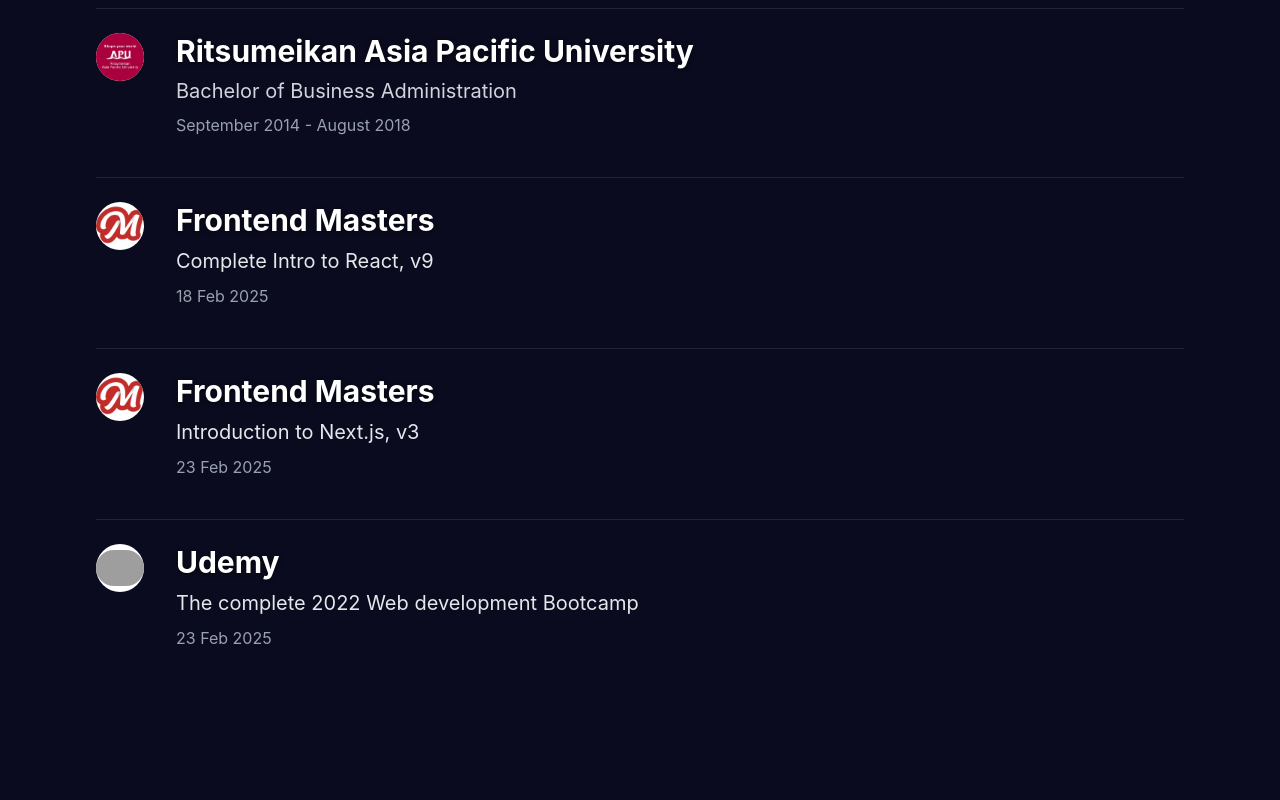
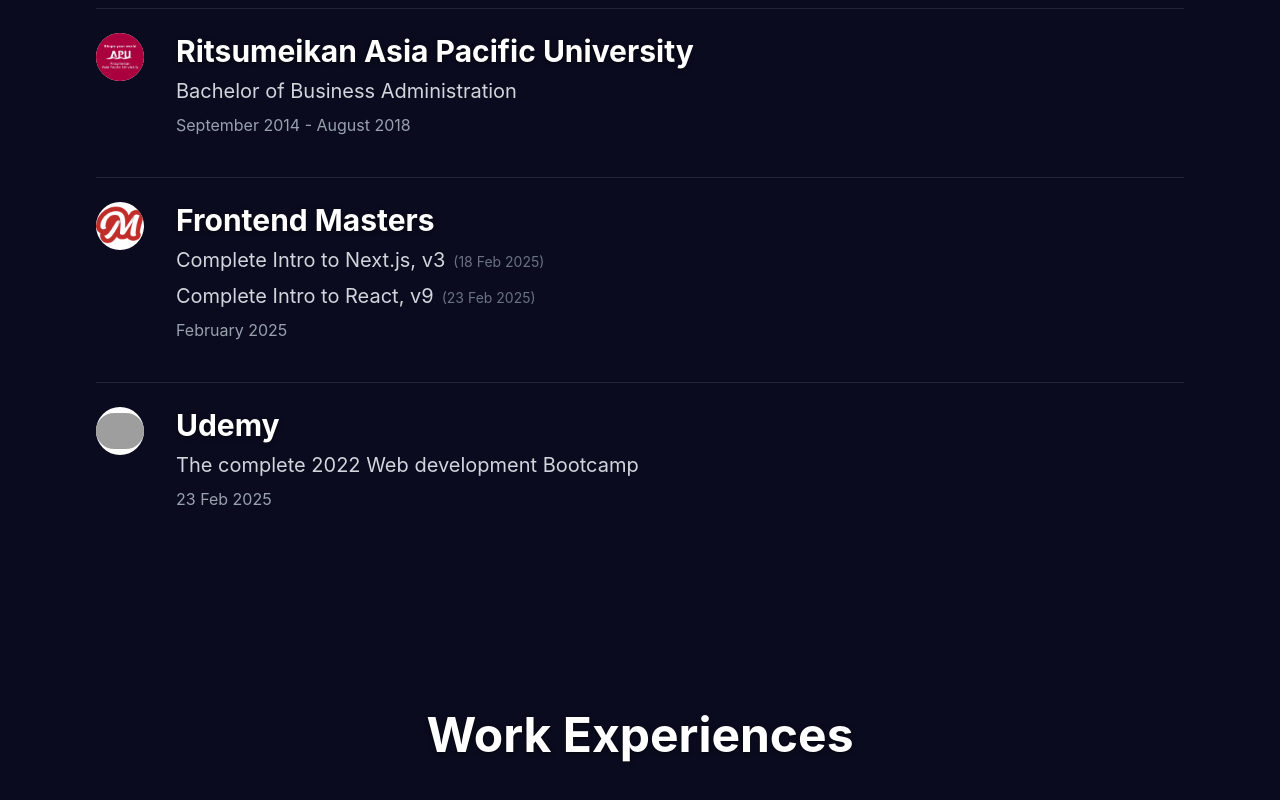
Before and after one commit to hutamafs/hfs.dev, a Next.js app: page / in a window 1280 px wide. Shown: the part 2059-2859 px from the top of the page. Built offline with nearby package versions, Linux system fonts and the light colour scheme; grey boxes are pictures that could not be loaded.

Commit message:
refactor: education section

```diff
--- a/src/app/components/Education.tsx
+++ b/src/app/components/Education.tsx
@@ -1,52 +1,76 @@
 import Image from "next/image";
 import Link from "next/link";
 
+type Credential = { title: string; date?: string; link: string };
+
+type Education =
+  | {
+      name: string;
+      logo: string;
+      period: string;
+      note?: string;
+      // single degree
+      title: string;
+      content: string;
+      credential?: string; // url
+    }
+  | {
+      name: string;
+      title?: string;
+      logo: string;
+      period: string;
+      note?: string;
+      // short courses
+      credentials: Credential[];
+      content: string;
+    };
+
 export default function EducationSection() {
-  const educations = [
+  const educations: Education[] = [
     {
       name: "RMIT University",
       logo: "/rmit.png",
       title: "Master of Information Technology",
-      year: "July 2024 - June 2026 (currently enrolled)",
+      period: "July 2024 - June 2026 (currently enrolled)",
       content: "",
     },
     {
       name: "Hacktivate Technology Indonesia",
       logo: "/hacktiv8.png",
       title: "Fullstack Javascript Bootcamp",
-      year: "August 2020 - November 2020",
+      period: "August 2020 - November 2020",
       content: "Earned Teacher's reward ( scored 100.5 out of 100 )",
     },
     {
       name: "Ritsumeikan Asia Pacific University",
       logo: "/apu.jpg",
       title: "Bachelor of Business Administration",
-      year: "September 2014 - August 2018",
+      period: "September 2014 - August 2018",
       content: "",
     },
     {
       name: "Frontend Masters",
       logo: "/fem.webp",
-      title: "Complete Intro to React, v9",
-      year: "18 Feb 2025",
-      credential:
-        "https://static.frontendmasters.com/ud/c/e7d18cff49/hixpadIGiV/complete-react-v9.pdf",
-      content: "",
-    },
-    {
-      name: "Frontend Masters",
-      logo: "/fem.webp",
-      title: "Introduction to Next.js, v3",
-      year: "23 Feb 2025",
-      credential:
-        "https://static.frontendmasters.com/ud/c/e7d18cff49/IUcTZCIWvj/next-js-v3.pdf",
+      period: "February 2025",
+      credentials: [
+        {
+          title: "Complete Intro to Next.js, v3",
+          link: "https://static.frontendmasters.com/ud/c/e7d18cff49/IUcTZCIWvj/next-js-v3.pdf",
+          date: "18 Feb 2025",
+        },
+        {
+          title: "Complete Intro to React, v9",
+          link: "https://static.frontendmasters.com/ud/c/e7d18cff49/hixpadIGiV/complete-react-v9.pdf",
+          date: "23 Feb 2025",
+        },
+      ],
       content: "",
     },
     {
       name: "Udemy",
       logo: "/udemy.jpg",
       title: "The complete 2022 Web development Bootcamp",
-      year: "23 Feb 2025",
+      period: "23 Feb 2025",
       credential:
         "https://udemy-certificate.s3.amazonaws.com/pdf/UC-5f989359-2e5c-4633-9e23-abaa62f05678.pdf",
       content: "",
@@ -62,44 +86,66 @@
       </div>
 
       <div className="space-y-6">
-        {educations.map((d) => (
+        {educations.map((education, index) => (
           <div
-            key={d.title}
+            key={`${education.name}-${index}`}
             className="flex flex-col sm:flex-row gap-6 pb-6 border-b border-white/10 last:border-b-0"
           >
             <div className="flex gap-x-4 sm:gap-x-8">
               <div className="min-w-12 max-w-12 min-h-12 max-h-12 bg-white rounded-full flex items-center justify-center">
                 <Image
-                  src={d.logo}
+                  src={education.logo}
                   width={64}
                   height={64}
-                  alt="logo"
+                  alt={`${education.name} logo`}
                   className="object-cover rounded-full"
                 />
               </div>
               <div className="">
                 <h3 className="text-2xl sm:text-3xl font-bold text-white mb-2">
-                  {d.name}
+                  {education.name}
                 </h3>
-                {d.credential ? (
+
+                {/* handle multiple credentials (Frontend Masters) */}
+                {"credentials" in education ? (
+                  <div className="space-y-2 mb-2">
+                    {education.credentials.map((credential, credIndex) => (
+                      <Link
+                        key={credIndex}
+                        className="cursor-pointer relative group text-lg sm:text-xl text-gray-300 hover:text-white transition-colors duration-200 block"
+                        href={credential.link}
+                        target="_blank"
+                        rel="noopener noreferrer"
+                      >
+                        {credential.title}
+                        {credential.date && (
+                          <span className="text-gray-500 text-sm ml-2">
+                            ({credential.date})
+                          </span>
+                        )}
+                      </Link>
+                    ))}
+                  </div>
+                ) : /* Handle single credential or title */
+                education.credential ? (
                   <Link
-                    className="cursor-pointer relative group text-[20px] group-hover:opacity-100 transition-opacity duration-200"
-                    href={d.credential}
+                    className="cursor-pointer relative group text-lg sm:text-xl text-gray-300 hover:text-white transition-colors duration-200 block mb-2"
+                    href={education.credential}
                     target="_blank"
                     rel="noopener noreferrer"
-                    style={{ marginBottom: "8px", display: "block" }}
                   >
-                    {d.title}
+                    {education.title}
                   </Link>
                 ) : (
                   <p className="text-lg sm:text-xl text-gray-300 mb-2">
-                    {d.title}
+                    {education.title}
                   </p>
                 )}
-                <p className="text-gray-400 mb-4">{d.year}</p>
-                <ul className="space-y-1 text-gray-400">
-                  <p>{d.content}</p>
-                </ul>
+
+                <p className="text-gray-400 mb-4">{education.period}</p>
+                {education.content && (
+                  <p className="text-gray-400">{education.content}</p>
+                )}
               </div>
             </div>
           </div>
```
